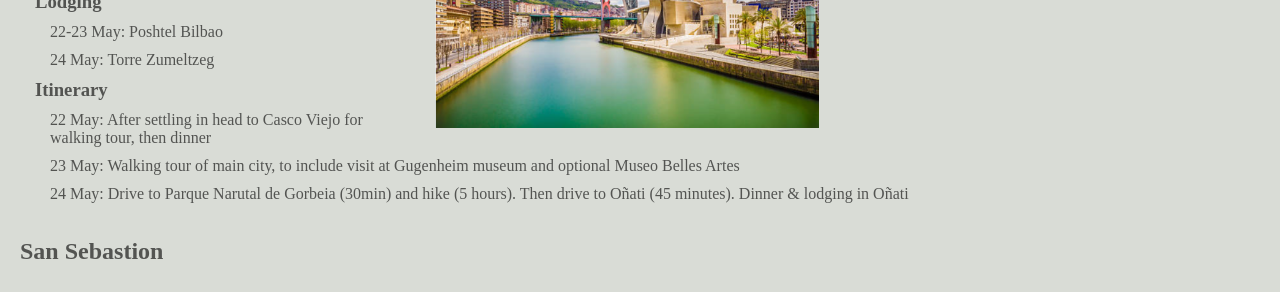
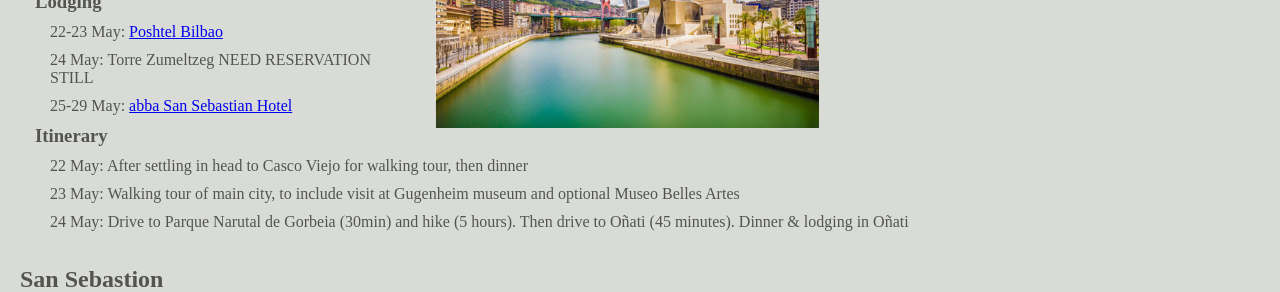
Before and after one commit to Jeffreydne/iberia25, a plain HTML site: page index.html in a window 1280 px wide. Shown: the part 513-805 px from the top of the page. Drawn offline with Linux system fonts and the light colour scheme.

Commit message:
added hotels in Spain

```diff
--- a/index.html
+++ b/index.html
@@ -25,8 +25,9 @@
         <p>May 22 Fly Paris to Bilbao/BIO (90min)</p>
         <p>Rent car at BIO</p>
         <h3>Lodging</h3>
-        <p>22-23 May: Poshtel Bilbao</p>
-        <p>24 May: Torre Zumeltzeg</p>
+        <p>22-23 May: <a href="https://poshtelbilbao.greenchannel.es/">Poshtel Bilbao</a></p>
+        <p>24 May: Torre Zumeltzeg NEED RESERVATION STILL</p>
+        <p>25-29 May: <a href="https://www.abbahoteles.com/en/destinations/abba-san-sebastian-hotel/hotel.html">abba San Sebastian Hotel</a></p>
         <h3>Itinerary</h3>
         <p>22 May: After settling in head to Casco Viejo for walking tour, then dinner</p>
         <p>23 May: Walking tour of main city, to include visit at Gugenheim museum and optional Museo Belles Artes</p>
```
